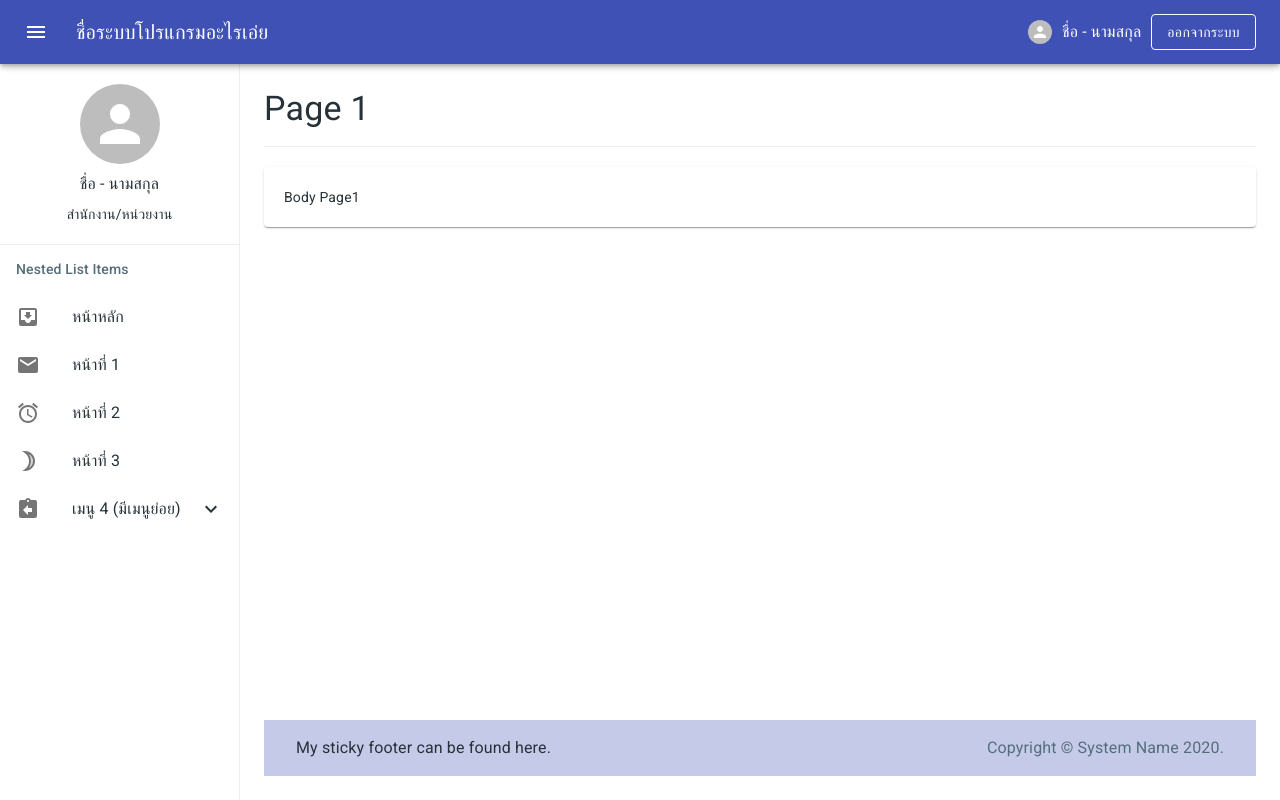
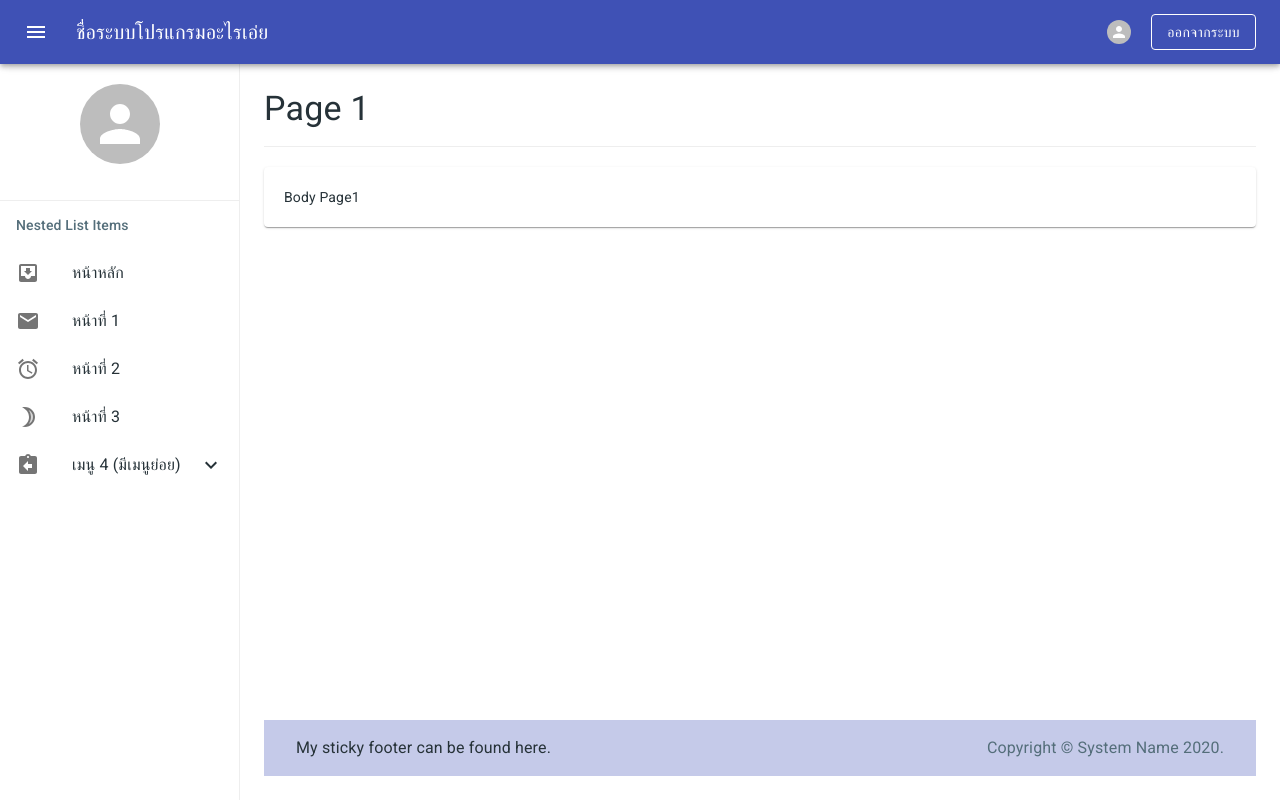
Before and after one commit to adaydesign/next-admin-starter, a Next.js app: page /page1 in a window 1280 px wide. Built offline with nearby package versions, Linux system fonts and the light colour scheme.

Commit message:
[Update] login user info

```diff
--- a/components/layouts/HeaderAvatar.js
+++ b/components/layouts/HeaderAvatar.js
@@ -1,18 +1,29 @@
+import React from 'react';
+import { connect } from 'react-redux';
+
 import Avatar from '@material-ui/core/Avatar';
 import Grid from '@material-ui/core/Grid';
 import Typography from '@material-ui/core/Typography';
-import React from 'react';
+
 import useStyles from './style';
 
-const HeaderAvatar = () => {
+const HeaderAvatar = (props) => {
     const classes = useStyles();
-
+    const { userData } = props;
     return (
         <div className={classes.avatarInHeader}>
            <Avatar alt="N" src="" className={classes.avatarSmall} />
-           <Typography variant="body1">ชื่อ - นามสกุล</Typography>
+           <Typography variant="body1">{userData.fullName}</Typography>
         </div>
     )
 }
 
-export default HeaderAvatar;
+function mapStateToProps(state) {
+    return {
+        userData: {
+            ...state
+        }
+    };
+}
+
+export default connect(mapStateToProps)(HeaderAvatar);
--- a/components/layouts/Layout.js
+++ b/components/layouts/Layout.js
@@ -1,4 +1,5 @@
 import React from 'react'
+import Router from 'next/router'
 
 import { useDispatch } from 'react-redux';
 import { clearUserData } from '../../includes/lib/store';
--- a/components/layouts/SidebarAvatar.js
+++ b/components/layouts/SidebarAvatar.js
@@ -1,12 +1,15 @@
+import React from 'react';
+import { connect } from 'react-redux';
+
 import Avatar from '@material-ui/core/Avatar';
 import Grid from '@material-ui/core/Grid';
 import Typography from '@material-ui/core/Typography';
-import React from 'react';
+
 import useStyles from './style';
 
-const SideBarAvatar = () => {
+const SideBarAvatar = (props) => {
     const classes = useStyles();
-
+    const { userData } = props;
     return (
         <div className={classes.avatarInSideBar}>
             <Grid container spacing={1} direction="column" justify="center" alignItems="center">
@@ -14,14 +17,22 @@ const SideBarAvatar = () => {
                     <Avatar alt="N" src="" className={classes.avatarLarge} />
                 </Grid>
                 <Grid item>
-                    <Typography variant="body1">ชื่อ - นามสกุล</Typography>
+                    <Typography variant="body1">{userData.fullName}</Typography>
                 </Grid>
                 <Grid item>
-                    <Typography variant="body2">สำนักงาน/หน่วยงาน</Typography>
+                    <Typography variant="body2">{userData.courtName}</Typography>
                 </Grid>
             </Grid>
         </div>
     )
 }
 
-export default SideBarAvatar;
+function mapStateToProps(state) {
+    return {
+        userData: {
+            ...state
+        }
+    };
+}
+
+export default connect(mapStateToProps)(SideBarAvatar);
```
